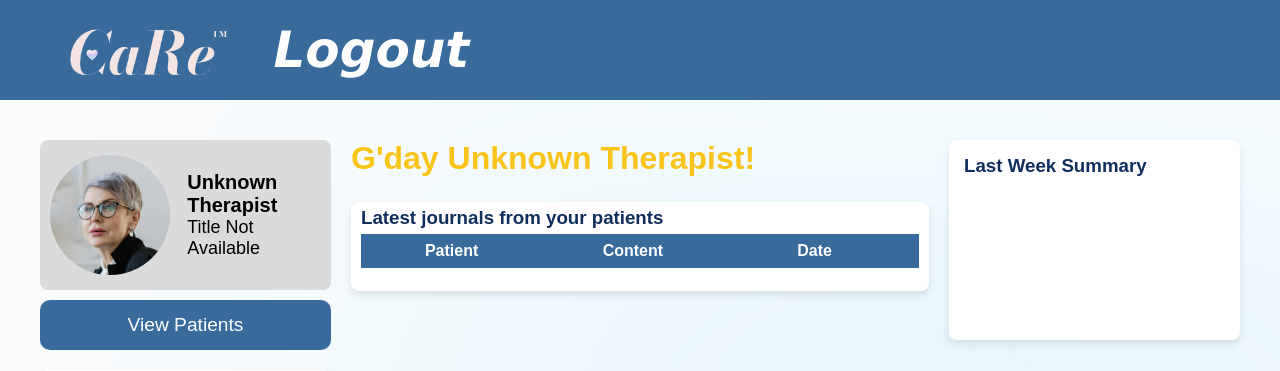
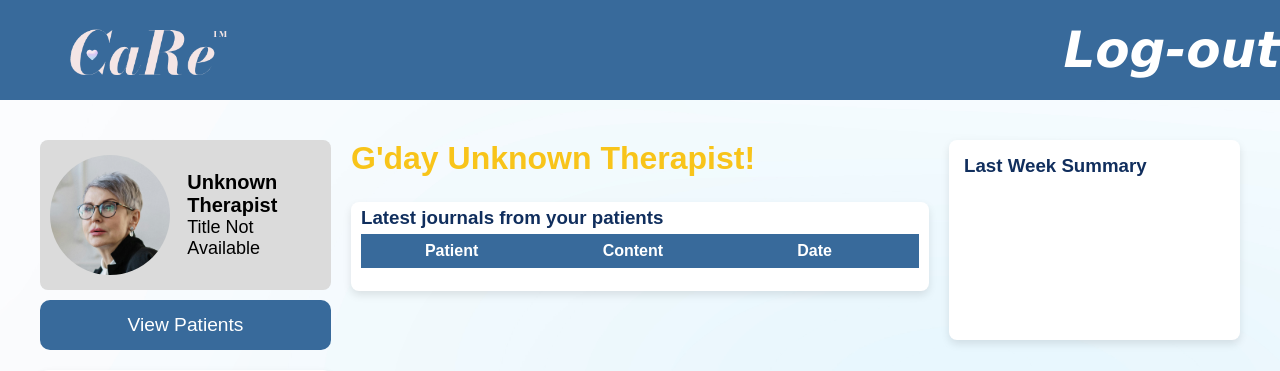
Before and after one commit to ChealseaYao/COMP9030_CaRe_Group-6, a PHP site: page /therapist/therapistDashboard.php in a window 1280 px wide. Shown: the top 371 px of the page. Run offline with PHP 8.4, Linux system fonts and the light colour scheme; a user stored in the database is signed in; data comes from the database, SQL or seed files in the repository; data that the repository does not hold is empty.

Commit message:
test commit for log out button

```diff
--- a/style/global.css
+++ b/style/global.css
@@ -105,9 +105,9 @@ h2, h3 {
     height: 100px;
     background-color: #386a9b;
     padding-left: 10px;
+    justify-content: space-between;
     display: flex;
     align-items: center;
-    justify-content: flex-start;
     position: relative;
 }
 .site-footer {
@@ -244,7 +244,4 @@ h2, h3 {
     background-color: #004a99;
 }
 
-
-
-
 /* pop-up modal style end */
--- a/therapist/therapistDashboard.php
+++ b/therapist/therapistDashboard.php
@@ -61,11 +61,13 @@ $journals_result = $journals_query->get_result();
 <body class="therapistBody">
     <!-- global navigation bar -->
     <header class="navbar">
-        <a href="therapistDashboard.php"><img src="../image/logo.png" alt="Logo Icon" id="logo-icon"></a>
+        <div>
+            <a href="therapistDashboard.php"><img src="../image/logo.png" alt="Logo Icon" id="logo-icon"></a>
+        </div>
         <!-- logou button -->
         <div class="logout-container">
-            <a href="../logout.php" class="logout-link">Logout</a>
-         </div>
+            <a href="../logout.php" class="logout-link">Log-out</a>
+        </div>
     </header>
 
     <div class="therapistContainer">
```
